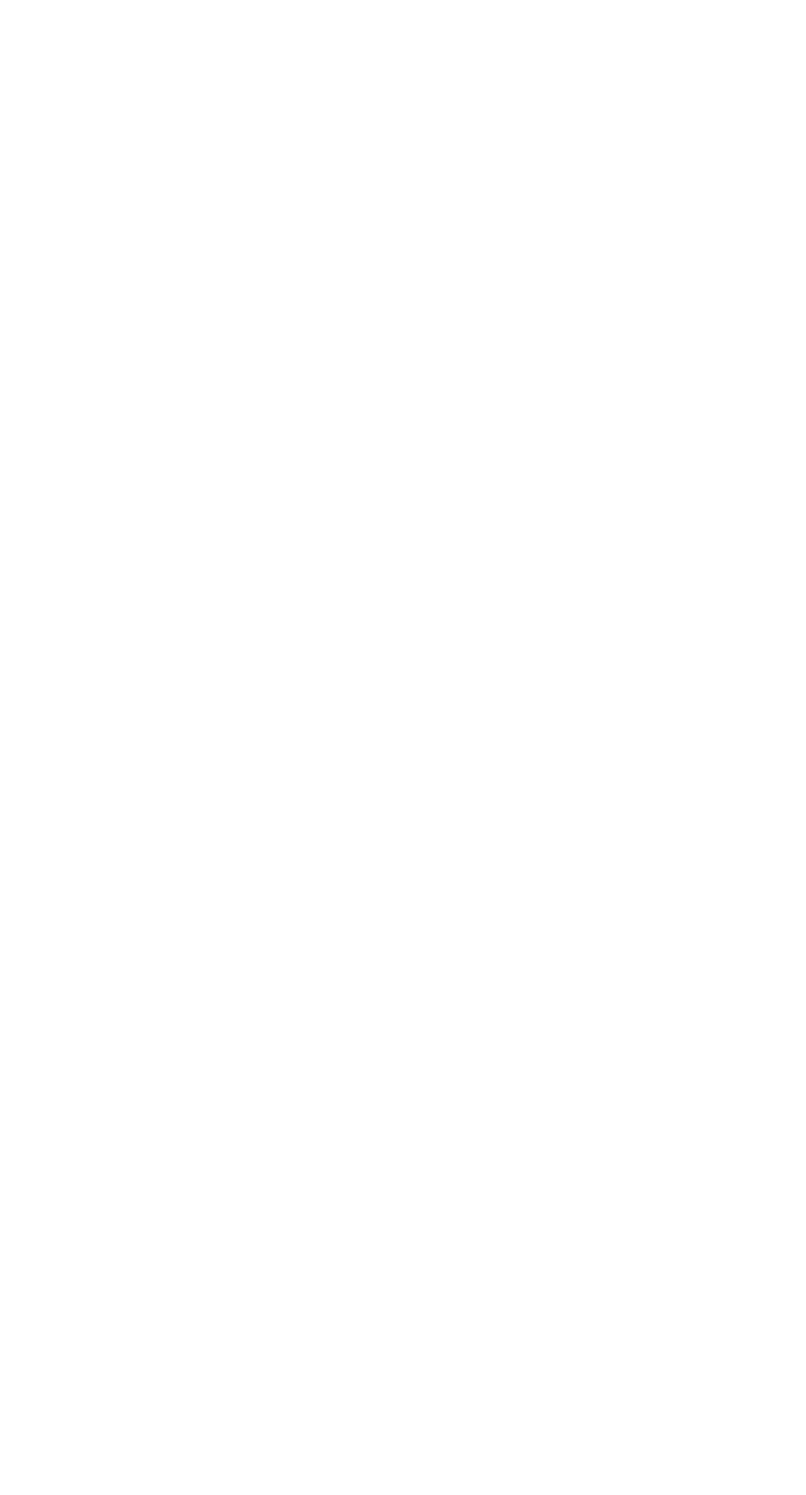
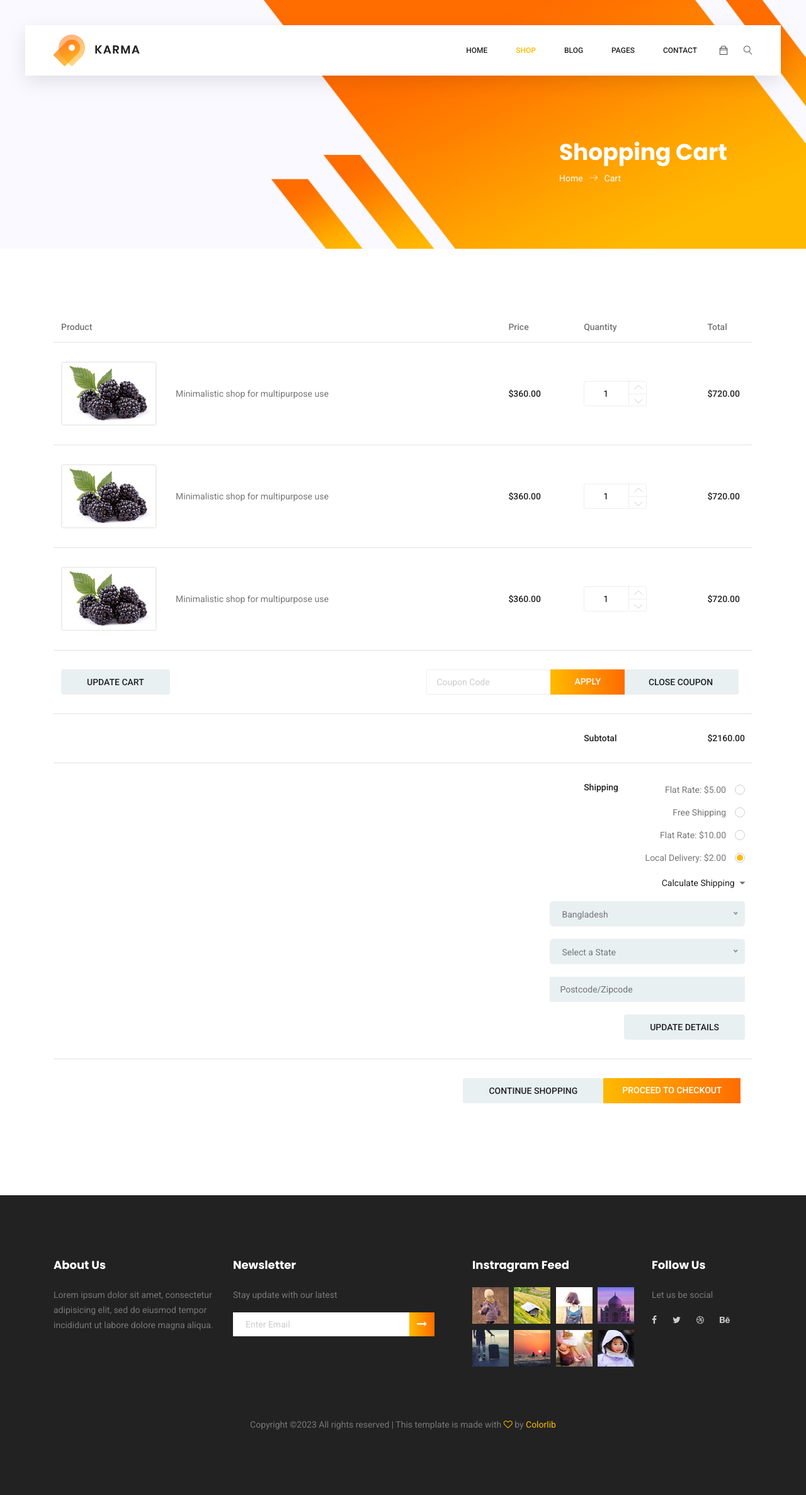
Before and after one commit to wisamosman/Nike-Shop, a Django app: page /orders/ in a window 1280 px wide. Before the commit the page is empty. Shown: the whole page at 63% size. Before the commit the page ends 800 px from the top, so only its background shows below. Run offline with Django 4.2, Linux system fonts and the light colour scheme; a user stored in the database is signed in; data comes from the database, SQL or seed files in the repository; parts of the project's set-up code (start-up, migrations or seed data) failed here and were passed over; some libraries are stand-ins or nearby versions.

Commit message:
add order .html

```diff
--- a/orders/templates/orders/order_list.html
+++ b/orders/templates/orders/order_list.html
@@ -0,0 +1,409 @@
+<!DOCTYPE html>
+<html lang="zxx" class="no-js">
+
+<head>
+    <!-- Mobile Specific Meta -->
+    <meta name="viewport" content="width=device-width, initial-scale=1, shrink-to-fit=no">
+    <!-- Favicon-->
+    <link rel="shortcut icon" href="img/fav.png">
+    <!-- Author Meta -->
+    <meta name="author" content="CodePixar">
+    <!-- Meta Description -->
+    <meta name="description" content="">
+    <!-- Meta Keyword -->
+    <meta name="keywords" content="">
+    <!-- meta character set -->
+    <meta charset="UTF-8">
+    <!-- Site Title -->
+    <title>Karma Shop</title>
+
+    <!--
+            CSS
+            ============================================= -->
+    <link rel="stylesheet" href="css/linearicons.css">
+    <link rel="stylesheet" href="css/owl.carousel.css">
+    <link rel="stylesheet" href="css/font-awesome.min.css">
+    <link rel="stylesheet" href="css/themify-icons.css">
+    <link rel="stylesheet" href="css/nice-select.css">
+    <link rel="stylesheet" href="css/nouislider.min.css">
+    <link rel="stylesheet" href="css/bootstrap.css">
+    <link rel="stylesheet" href="css/main.css">
+</head>
+
+<body>
+
+    <!-- Start Header Area -->
+	<header class="header_area sticky-header">
+		<div class="main_menu">
+			<nav class="navbar navbar-expand-lg navbar-light main_box">
+				<div class="container">
+					<!-- Brand and toggle get grouped for better mobile display -->
+					<a class="navbar-brand logo_h" href="index.html"><img src="img/logo.png" alt=""></a>
+					<button class="navbar-toggler" type="button" data-toggle="collapse" data-target="#navbarSupportedContent"
+					 aria-controls="navbarSupportedContent" aria-expanded="false" aria-label="Toggle navigation">
+						<span class="icon-bar"></span>
+						<span class="icon-bar"></span>
+						<span class="icon-bar"></span>
+					</button>
+					<!-- Collect the nav links, forms, and other content for toggling -->
+					<div class="collapse navbar-collapse offset" id="navbarSupportedContent">
+						<ul class="nav navbar-nav menu_nav ml-auto">
+							<li class="nav-item"><a class="nav-link" href="index.html">Home</a></li>
+							<li class="nav-item submenu dropdown active">
+								<a href="#" class="nav-link dropdown-toggle" data-toggle="dropdown" role="button" aria-haspopup="true"
+								 aria-expanded="false">Shop</a>
+								<ul class="dropdown-menu">
+									<li class="nav-item"><a class="nav-link" href="category.html">Shop Category</a></li>
+									<li class="nav-item"><a class="nav-link" href="single-product.html">Product Details</a></li>
+									<li class="nav-item"><a class="nav-link" href="checkout.html">Product Checkout</a></li>
+									<li class="nav-item active"><a class="nav-link" href="cart.html">Shopping Cart</a></li>
+									<li class="nav-item"><a class="nav-link" href="confirmation.html">Confirmation</a></li>
+								</ul>
+							</li>
+							<li class="nav-item submenu dropdown">
+								<a href="#" class="nav-link dropdown-toggle" data-toggle="dropdown" role="button" aria-haspopup="true"
+								 aria-expanded="false">Blog</a>
+								<ul class="dropdown-menu">
+									<li class="nav-item"><a class="nav-link" href="blog.html">Blog</a></li>
+									<li class="nav-item"><a class="nav-link" href="single-blog.html">Blog Details</a></li>
+								</ul>
+							</li>
+							<li class="nav-item submenu dropdown">
+								<a href="#" class="nav-link dropdown-toggle" data-toggle="dropdown" role="button" aria-haspopup="true"
+								 aria-expanded="false">Pages</a>
+								<ul class="dropdown-menu">
+									<li class="nav-item"><a class="nav-link" href="login.html">Login</a></li>
+									<li class="nav-item"><a class="nav-link" href="tracking.html">Tracking</a></li>
+									<li class="nav-item"><a class="nav-link" href="elements.html">Elements</a></li>
+								</ul>
+							</li>
+							<li class="nav-item"><a class="nav-link" href="contact.html">Contact</a></li>
+						</ul>
+						<ul class="nav navbar-nav navbar-right">
+							<li class="nav-item"><a href="#" class="cart"><span class="ti-bag"></span></a></li>
+							<li class="nav-item">
+								<button class="search"><span class="lnr lnr-magnifier" id="search"></span></button>
+							</li>
+						</ul>
+					</div>
+				</div>
+			</nav>
+		</div>
+		<div class="search_input" id="search_input_box">
+			<div class="container">
+				<form class="d-flex justify-content-between">
+					<input type="text" class="form-control" id="search_input" placeholder="Search Here">
+					<button type="submit" class="btn"></button>
+					<span class="lnr lnr-cross" id="close_search" title="Close Search"></span>
+				</form>
+			</div>
+		</div>
+	</header>
+	<!-- End Header Area -->
+
+    <!-- Start Banner Area -->
+    <section class="banner-area organic-breadcrumb">
+        <div class="container">
+            <div class="breadcrumb-banner d-flex flex-wrap align-items-center justify-content-end">
+                <div class="col-first">
+                    <h1>Shopping Cart</h1>
+                    <nav class="d-flex align-items-center">
+                        <a href="index.html">Home<span class="lnr lnr-arrow-right"></span></a>
+                        <a href="category.html">Cart</a>
+                    </nav>
+                </div>
+            </div>
+        </div>
+    </section>
+    <!-- End Banner Area -->
+
+    <!--================Cart Area =================-->
+    <section class="cart_area">
+        <div class="container">
+            <div class="cart_inner">
+                <div class="table-responsive">
+                    <table class="table">
+                        <thead>
+                            <tr>
+                                <th scope="col">Product</th>
+                                <th scope="col">Price</th>
+                                <th scope="col">Quantity</th>
+                                <th scope="col">Total</th>
+                            </tr>
+                        </thead>
+                        <tbody>
+                            <tr>
+                                <td>
+                                    <div class="media">
+                                        <div class="d-flex">
+                                            <img src="img/cart.jpg" alt="">
+                                        </div>
+                                        <div class="media-body">
+                                            <p>Minimalistic shop for multipurpose use</p>
+                                        </div>
+                                    </div>
+                                </td>
+                                <td>
+                                    <h5>$360.00</h5>
+                                </td>
+                                <td>
+                                    <div class="product_count">
+                                        <input type="text" name="qty" id="sst" maxlength="12" value="1" title="Quantity:"
+                                            class="input-text qty">
+                                        <button onclick="var result = document.getElementById('sst'); var sst = result.value; if( !isNaN( sst )) result.value++;return false;"
+                                            class="increase items-count" type="button"><i class="lnr lnr-chevron-up"></i></button>
+                                        <button onclick="var result = document.getElementById('sst'); var sst = result.value; if( !isNaN( sst ) &amp;&amp; sst > 0 ) result.value--;return false;"
+                                            class="reduced items-count" type="button"><i class="lnr lnr-chevron-down"></i></button>
+                                    </div>
+                                </td>
+                                <td>
+                                    <h5>$720.00</h5>
+                                </td>
+                            </tr>
+                            <tr>
+                                <td>
+                                    <div class="media">
+                                        <div class="d-flex">
+                                            <img src="img/cart.jpg" alt="">
+                                        </div>
+                                        <div class="media-body">
+                                            <p>Minimalistic shop for multipurpose use</p>
+                                        </div>
+                                    </div>
+                                </td>
+                                <td>
+                                    <h5>$360.00</h5>
+                                </td>
+                                <td>
+                                    <div class="product_count">
+                                        <input type="text" name="qty" id="sst" maxlength="12" value="1" title="Quantity:"
+                                            class="input-text qty">
+                                        <button onclick="var result = document.getElementById('sst'); var sst = result.value; if( !isNaN( sst )) result.value++;return false;"
+                                            class="increase items-count" type="button"><i class="lnr lnr-chevron-up"></i></button>
+                                        <button onclick="var result = document.getElementById('sst'); var sst = result.value; if( !isNaN( sst ) &amp;&amp; sst > 0 ) result.value--;return false;"
+                                            class="reduced items-count" type="button"><i class="lnr lnr-chevron-down"></i></button>
+                                    </div>
+                                </td>
+                                <td>
+                                    <h5>$720.00</h5>
+                                </td>
+                            </tr>
+                            <tr>
+                                <td>
+                                    <div class="media">
+                                        <div class="d-flex">
+                                            <img src="img/cart.jpg" alt="">
+                                        </div>
+                                        <div class="media-body">
+                                            <p>Minimalistic shop for multipurpose use</p>
+                                        </div>
+                                    </div>
+                                </td>
+                                <td>
+                                    <h5>$360.00</h5>
+                                </td>
+                                <td>
+                                    <div class="product_count">
+                                        <input type="text" name="qty" id="sst" maxlength="12" value="1" title="Quantity:"
+                                            class="input-text qty">
+                                        <button onclick="var result = document.getElementById('sst'); var sst = result.value; if( !isNaN( sst )) result.value++;return false;"
+                                            class="increase items-count" type="button"><i class="lnr lnr-chevron-up"></i></button>
+                                        <button onclick="var result = document.getElementById('sst'); var sst = result.value; if( !isNaN( sst ) &amp;&amp; sst > 0 ) result.value--;return false;"
+                                            class="reduced items-count" type="button"><i class="lnr lnr-chevron-down"></i></button>
+                                    </div>
+                                </td>
+                                <td>
+                                    <h5>$720.00</h5>
+                                </td>
+                            </tr>
+                            <tr class="bottom_button">
+                                <td>
+                                    <a class="gray_btn" href="#">Update Cart</a>
+                                </td>
+                                <td>
+
+                                </td>
+                                <td>
+
+                                </td>
+                                <td>
+                                    <div class="cupon_text d-flex align-items-center">
+                                        <input type="text" placeholder="Coupon Code">
+                                        <a class="primary-btn" href="#">Apply</a>
+                                        <a class="gray_btn" href="#">Close Coupon</a>
+                                    </div>
+                                </td>
+                            </tr>
+                            <tr>
+                                <td>
+
+                                </td>
+                                <td>
+
+                                </td>
+                                <td>
+                                    <h5>Subtotal</h5>
+                                </td>
+                                <td>
+                                    <h5>$2160.00</h5>
+                                </td>
+                            </tr>
+                            <tr class="shipping_area">
+                                <td>
+
+                                </td>
+                                <td>
+
+                                </td>
+                                <td>
+                                    <h5>Shipping</h5>
+                                </td>
+                                <td>
+                                    <div class="shipping_box">
+                                        <ul class="list">
+                                            <li><a href="#">Flat Rate: $5.00</a></li>
+                                            <li><a href="#">Free Shipping</a></li>
+                                            <li><a href="#">Flat Rate: $10.00</a></li>
+                                            <li class="active"><a href="#">Local Delivery: $2.00</a></li>
+                                        </ul>
+                                        <h6>Calculate Shipping <i class="fa fa-caret-down" aria-hidden="true"></i></h6>
+                                        <select class="shipping_select">
+                                            <option value="1">Bangladesh</option>
+                                            <option value="2">India</option>
+                                            <option value="4">Pakistan</option>
+                                        </select>
+                                        <select class="shipping_select">
+                                            <option value="1">Select a State</option>
+                                            <option value="2">Select a State</option>
+                                            <option value="4">Select a State</option>
+                                        </select>
+                                        <input type="text" placeholder="Postcode/Zipcode">
+                                        <a class="gray_btn" href="#">Update Details</a>
+                                    </div>
+                                </td>
+                            </tr>
+                            <tr class="out_button_area">
+                                <td>
+
+                                </td>
+                                <td>
+
+                                </td>
+                                <td>
+
+                                </td>
+                                <td>
+                                    <div class="checkout_btn_inner d-flex align-items-center">
+                                        <a class="gray_btn" href="#">Continue Shopping</a>
+                                        <a class="primary-btn" href="#">Proceed to checkout</a>
+                                    </div>
+                                </td>
+                            </tr>
+                        </tbody>
+                    </table>
+                </div>
+            </div>
+        </div>
+    </section>
+    <!--================End Cart Area =================-->
+
+    <!-- start footer Area -->
+    <footer class="footer-area section_gap">
+        <div class="container">
+            <div class="row">
+                <div class="col-lg-3  col-md-6 col-sm-6">
+                    <div class="single-footer-widget">
+                        <h6>About Us</h6>
+                        <p>
+                            Lorem ipsum dolor sit amet, consectetur adipisicing elit, sed do eiusmod tempor incididunt
+                            ut labore dolore
+                            magna aliqua.
+                        </p>
+                    </div>
+                </div>
+                <div class="col-lg-4  col-md-6 col-sm-6">
+                    <div class="single-footer-widget">
+                        <h6>Newsletter</h6>
+                        <p>Stay update with our latest</p>
+                        <div class="" id="mc_embed_signup">
+
+                            <form target="_blank" novalidate="true" action="https://spondonit.us12.list-manage.com/subscribe/post?u=1462626880ade1ac87bd9c93a&amp;id=92a4423d01"
+                                method="get" class="form-inline">
+
+                                <div class="d-flex flex-row">
+
+                                    <input class="form-control" name="EMAIL" placeholder="Enter Email" onfocus="this.placeholder = ''"
+                                        onblur="this.placeholder = 'Enter Email '" required="" type="email">
+
+
+                                    <button class="click-btn btn btn-default"><i class="fa fa-long-arrow-right"
+                                            aria-hidden="true"></i></button>
+                                    <div style="position: absolute; left: -5000px;">
+                                        <input name="b_36c4fd991d266f23781ded980_aefe40901a" tabindex="-1" value=""
+                                            type="text">
+                                    </div>
+
+                                    <!-- <div class="col-lg-4 col-md-4">
+													<button class="bb-btn btn"><span class="lnr lnr-arrow-right"></span></button>
+												</div>  -->
+                                </div>
+                                <div class="info"></div>
+                            </form>
+                        </div>
+                    </div>
+                </div>
+                <div class="col-lg-3  col-md-6 col-sm-6">
+                    <div class="single-footer-widget mail-chimp">
+                        <h6 class="mb-20">Instragram Feed</h6>
+                        <ul class="instafeed d-flex flex-wrap">
+                            <li><img src="img/i1.jpg" alt=""></li>
+                            <li><img src="img/i2.jpg" alt=""></li>
+                            <li><img src="img/i3.jpg" alt=""></li>
+                            <li><img src="img/i4.jpg" alt=""></li>
+                            <li><img src="img/i5.jpg" alt=""></li>
+                            <li><img src="img/i6.jpg" alt=""></li>
+                            <li><img src="img/i7.jpg" alt=""></li>
+                            <li><img src="img/i8.jpg" alt=""></li>
+                        </ul>
+                    </div>
+                </div>
+                <div class="col-lg-2 col-md-6 col-sm-6">
+                    <div class="single-footer-widget">
+                        <h6>Follow Us</h6>
+                        <p>Let us be social</p>
+                        <div class="footer-social d-flex align-items-center">
+                            <a href="#"><i class="fa fa-facebook"></i></a>
+                            <a href="#"><i class="fa fa-twitter"></i></a>
+                            <a href="#"><i class="fa fa-dribbble"></i></a>
+                            <a href="#"><i class="fa fa-behance"></i></a>
+                        </div>
+                    </div>
+                </div>
+            </div>
+            <div class="footer-bottom d-flex justify-content-center align-items-center flex-wrap">
+                <p class="footer-text m-0"><!-- Link back to Colorlib can't be removed. Template is licensed under CC BY 3.0. -->
+Copyright &copy;<script>document.write(new Date().getFullYear());</script> All rights reserved | This template is made with <i class="fa fa-heart-o" aria-hidden="true"></i> by <a href="https://colorlib.com" target="_blank">Colorlib</a>
+<!-- Link back to Colorlib can't be removed. Template is licensed under CC BY 3.0. -->
+</p>
+            </div>
+        </div>
+    </footer>
+    <!-- End footer Area -->
+
+    <script src="js/vendor/jquery-2.2.4.min.js"></script>
+	<script src="https://cdnjs.cloudflare.com/ajax/libs/popper.js/1.11.0/umd/popper.min.js" integrity="sha384-b/U6ypiBEHpOf/4+1nzFpr53nxSS+GLCkfwBdFNTxtclqqenISfwAzpKaMNFNmj4"
+	 crossorigin="anonymous"></script>
+	<script src="js/vendor/bootstrap.min.js"></script>
+	<script src="js/jquery.ajaxchimp.min.js"></script>
+	<script src="js/jquery.nice-select.min.js"></script>
+	<script src="js/jquery.sticky.js"></script>
+    <script src="js/nouislider.min.js"></script>
+	<script src="js/jquery.magnific-popup.min.js"></script>
+	<script src="js/owl.carousel.min.js"></script>
+	<!--gmaps Js-->
+	<script src="https://maps.googleapis.com/maps/api/js?key=AIzaSyCjCGmQ0Uq4exrzdcL6rvxywDDOvfAu6eE"></script>
+	<script src="js/gmaps.min.js"></script>
+	<script src="js/main.js"></script>
+</body>
+
+</html>
--- a/orders/urls.py
+++ b/orders/urls.py
@@ -1,6 +1,6 @@
 from django.urls import path
 from .views import add_to_cart, OrderList,chackout_page
-from .models import Order,OrderDetail,Cart,CartDetail,Coupon
+from .models import Order,OrderDetail,CartDetail,Cart,Coupon
 
 
 app_name = "orders"
--- a/orders/views.py
+++ b/orders/views.py
@@ -73,19 +73,21 @@ def add_to_cart(request):
     cart = Cart.objects.get(user=request.user,completed=False)
 
     # cart detail
-    cart_detail  , created = CartDetail.objects.get_or_create(cart=cart , product=product)
+    cart_detail  , created = CartDetail.objects.get_or_create(cart=cart , nike=nike)
     cart_detail.quantity = qauntity
     cart_detail.price = nike.price
     cart_detail.total = round(int(qauntity) * nike.price,2)
     cart_detail.save()
 
-    cart = Cart.objects.get(user=request.user,completed=False)
-    detail = CartDetail.objects.filter(cart=cart)
+    return redirect(f'/nike/{nike.slug}')
 
-    total = f"{cart.cart_total()}$"
+    #cart = Cart.objects.get(user=request.user,completed=False)
+    #detail = CartDetail.objects.filter(cart=cart)
 
-    html = render_to_string('include/base_sidebar.html',{'cart_data':cart, 'cart_detail_data':detail, request:request})
-    return JsonResponse({'result':html ,'total':total})
+    #total = f"{cart.cart_total()}$"
+
+    #html = render_to_string('include/base_sidebar.html',{'cart_data':cart, 'cart_detail_data':detail, request:request})
+    #return JsonResponse({'result':html ,'total':total})
     # # cart detail
     # cart_detail  , created = CartDetail.objects.get_or_create(cart=cart , product=product)
     # if created :
```
Also changed, not shown: accounts/templates/auth_base.html (added, +206 -0 lines), nike/templates/nike/nike_confirm_delete.html (+6 -2 lines), 1 other file.
